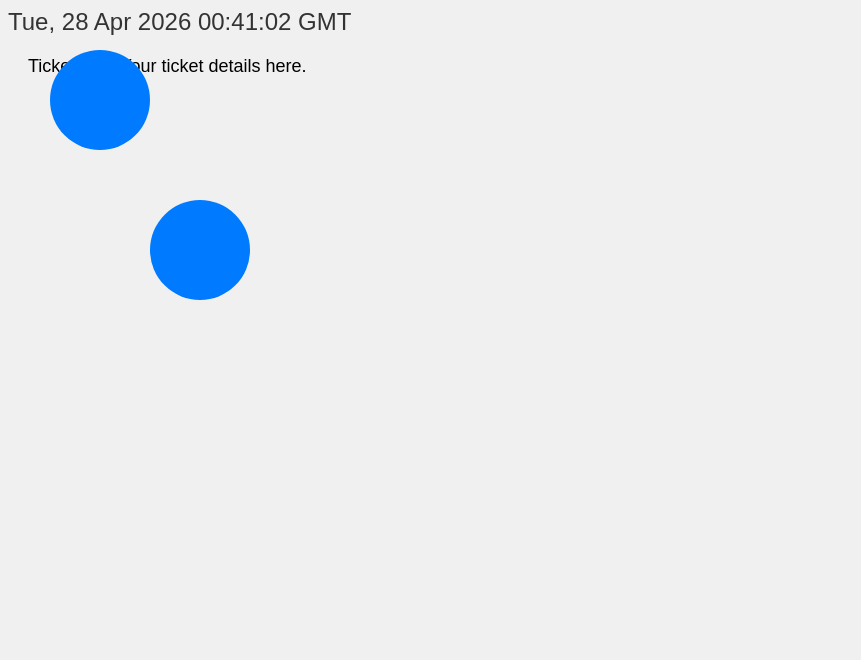
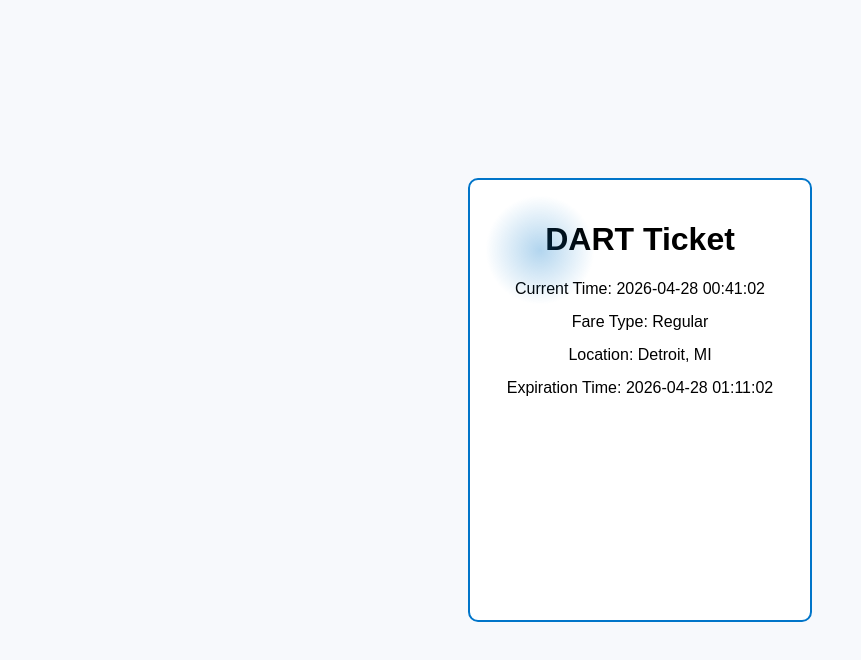
Before and after one commit to dethustle/Ddot, a plain HTML site: page index.html in a window 1280 px wide. Shown: the whole page, without its empty margins (0-861 px from the left). Drawn offline with Linux system fonts and the light colour scheme.

Commit message:
Updated index.html with complete DART ticket code including fullscreen functionality.

```diff
--- a/index.html
+++ b/index.html
@@ -3,55 +3,87 @@
 <head>
     <meta charset="UTF-8">
     <meta name="viewport" content="width=device-width, initial-scale=1.0">
-    <title>Ticket Page</title>
+    <title>DART Ticket</title>
     <style>
+        /* Styles for the ticket */
         body {
-            background-color: #f0f0f0;
             font-family: Arial, sans-serif;
+            display: flex;
+            justify-content: center;
+            align-items: center;
+            height: 100vh;
+            margin: 0;
+            background-color: #f7f9fc;
         }
-        .circle {
+        .ticket {
+            width: 300px;
+            height: 400px;
+            border: 2px solid #0075c9;
+            border-radius: 10px;
+            padding: 20px;
+            text-align: center;
+            position: relative;
+            overflow: hidden;
+            background-color: white;
+        }
+        .pulsing-circle {
+            position: absolute;
             width: 100px;
             height: 100px;
             border-radius: 50%;
-            background-color: #007bff;
-            position: absolute;
+            background: radial-gradient(circle, rgba(0, 117, 201, 0.3) 0%, rgba(0, 117, 201, 0) 70%);
+            animation: pulse 2s infinite;
         }
-        .time-display {
-            font-size: 24px;
-            color: #333;
+        @keyframes pulse {
+            0% {
+                transform: scale(1);
+            }
+            50% {
+                transform: scale(1.1);
+            }
+            100% {
+                transform: scale(1);
+            }
         }
-        .ticket-info {
-            font-size: 18px;
-            margin: 20px;
+        .time, .fare-type, .location, .expiration {
+            margin: 15px 0;
         }
     </style>
 </head>
-<body>
-    <div class="circle" style="top: 50px; left: 50px;"></div>
-    <div class="circle" style="top: 200px; left: 150px;"></div>
-    <div class="time-display" id="time-display"></div>
-    <div class="ticket-info">Ticket Info: Your ticket details here.</div>
-
+<body onload="openFullscreen()">
+    <div class="ticket">
+        <div class="pulsing-circle"></div>
+        <h1>DART Ticket</h1>
+        <div class="time">Current Time: <span id="current-time"></span></div>
+        <div class="fare-type">Fare Type: Regular</div>
+        <div class="location">Location: Detroit, MI</div>
+        <div class="expiration">Expiration Time: <span id="expiration-time"></span></div>
+    </div>
     <script>
-        window.onload = function() {
-            // Request fullscreen mode on page load
-            if (document.documentElement.requestFullscreen) {
-                document.documentElement.requestFullscreen();
-            } else if (document.documentElement.mozRequestFullScreen) { // Firefox
-                document.documentElement.mozRequestFullScreen();
-            } else if (document.documentElement.webkitRequestFullscreen) { // Chrome, Safari and Opera
-                document.documentElement.webkitRequestFullscreen();
-            } else if (document.documentElement.msRequestFullscreen) { // IE/Edge
-                document.documentElement.msRequestFullscreen();
+        const updateTime = () => {
+            const now = new Date();
+            const utcDate = new Date(now.getTime() + now.getTimezoneOffset() * 60000);
+            const formattedTime = utcDate.toISOString().replace('T', ' ').substring(0, 19);
+            document.getElementById('current-time').innerText = formattedTime;
+            const expirationDate = new Date(now);
+            expirationDate.setMinutes(now.getMinutes() + 30);
+            const formattedExpiration = expirationDate.toISOString().replace('T', ' ').substring(0, 19);
+            document.getElementById('expiration-time').innerText = formattedExpiration;
+        };
+        const openFullscreen = () => {
+            const element = document.documentElement;
+            if (element.requestFullscreen) {
+                element.requestFullscreen();
+            } else if (element.mozRequestFullScreen) { // Firefox
+                element.mozRequestFullScreen();
+            } else if (element.webkitRequestFullscreen) { // Chrome, Safari and Opera
+                element.webkitRequestFullscreen();
+            } else if (element.msRequestFullscreen) { // IE/Edge
+                element.msRequestFullscreen();
             }
-
-            // Update time display every second
-            setInterval(function() {
-                const now = new Date();
-                const formattedTime = now.toUTCString();
-                document.getElementById('time-display').innerText = formattedTime;
-            }, 1000);
         };
+        setInterval(updateTime, 1000);
+        updateTime();
     </script>
 </body>
 </html>
```
